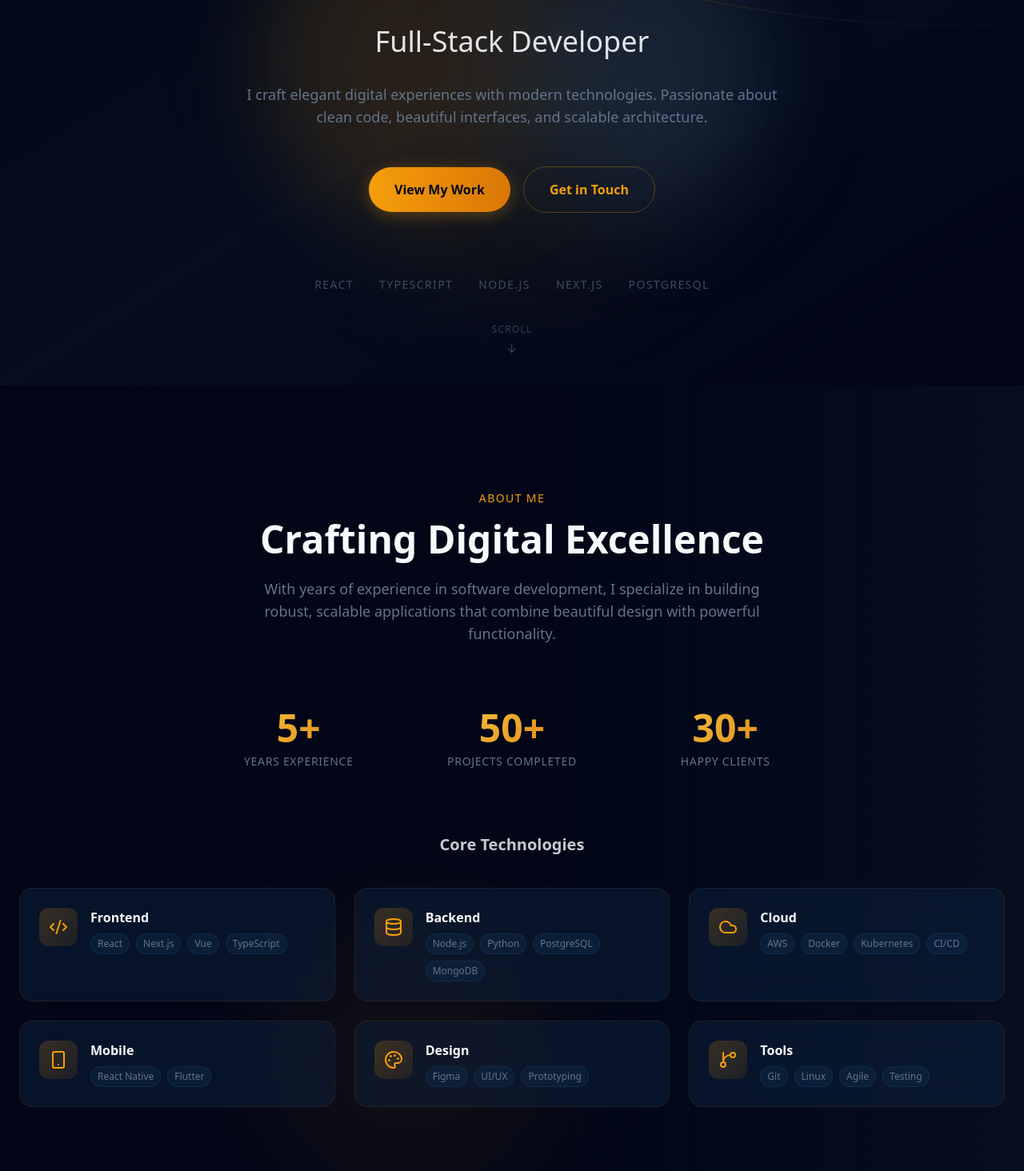
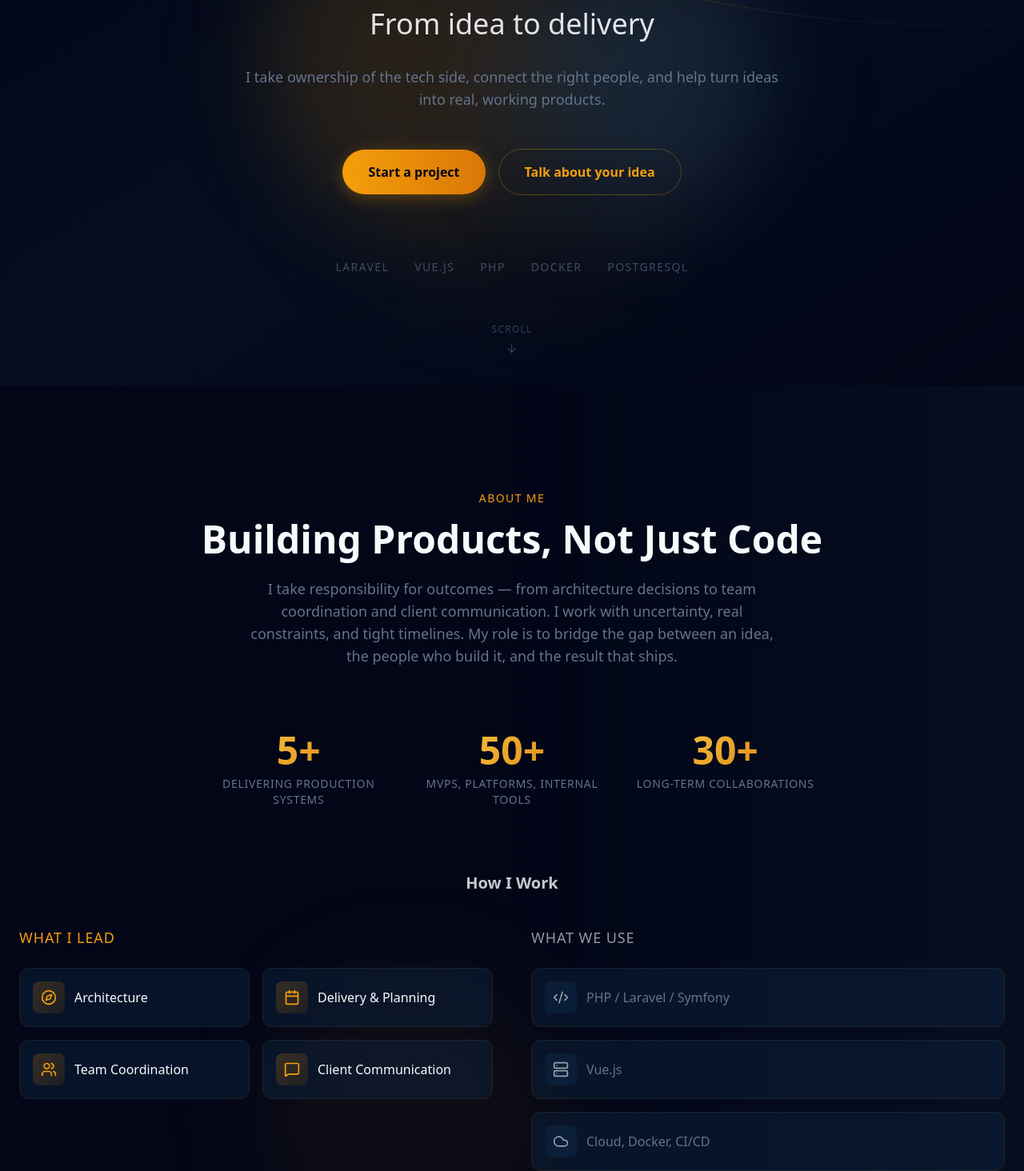
Before and after one commit to ddinisiuc/visit-card, a Next.js app: page /en in a window 1280 px wide. Shown: the part 318-1782 px from the top of the page at 80% size. Built offline with nearby package versions, Linux system fonts and the light colour scheme.

Commit message:
fixed detail page, added new structure the landing

```diff
--- a/messages/en.json
+++ b/messages/en.json
@@ -6,23 +6,25 @@
     "contact": "Contact"
   },
   "hero": {
-    "greeting": "Hello, I'm",
+    "greeting": "",
     "name": "Daniil",
-    "role": "Full-Stack Developer",
-    "description": "I craft elegant digital experiences with modern technologies. Passionate about clean code, beautiful interfaces, and scalable architecture.",
-    "cta": "View My Work",
-    "contact": "Get in Touch"
+    "role": "From idea to delivery",
+    "description": "I take ownership of the tech side, connect the right people, and help turn ideas into real, working products.",
+    "cta": "Start a project",
+    "contact": "Talk about your idea"
   },
   "about": {
     "title": "About Me",
-    "subtitle": "Crafting Digital Excellence",
-    "description": "With years of experience in software development, I specialize in building robust, scalable applications that combine beautiful design with powerful functionality.",
+    "subtitle": "Building Products, Not Just Code",
+    "description": "I take responsibility for outcomes — from architecture decisions to team coordination and client communication. I work with uncertainty, real constraints, and tight timelines. My role is to bridge the gap between an idea, the people who build it, and the result that ships.",
     "stats": {
-      "experience": "Years Experience",
-      "projects": "Projects Completed",
-      "clients": "Happy Clients"
+      "experience": "Delivering production systems",
+      "projects": "MVPs, platforms, internal tools",
+      "clients": "Long-term collaborations"
     },
-    "skills": "Core Technologies"
+    "skills": "How I Work",
+    "whatILead": "What I Lead",
+    "whatWeUse": "What We Use"
   },
   "projects": {
     "title": "Featured Projects",
@@ -39,11 +41,11 @@
     }
   },
   "contact": {
-    "title": "Let's Work Together",
-    "subtitle": "Get in Touch",
-    "description": "Have a project in mind? I'd love to hear about it. Let's create something amazing together.",
-    "email": "Email Me",
-    "socials": "Connect With Me"
+    "title": "Let's Build Together",
+    "subtitle": "Start a Conversation",
+    "description": "Tell me what you're trying to achieve — I'll help you get there.",
+    "email": "Write to me",
+    "socials": "Or find me here"
   },
   "footer": {
     "rights": "All rights reserved.",
--- a/messages/ru.json
+++ b/messages/ru.json
@@ -6,23 +6,25 @@
     "contact": "Контакты"
   },
   "hero": {
-    "greeting": "Привет, я",
+    "greeting": "",
     "name": "Даниил",
-    "role": "Full-Stack Разработчик",
-    "description": "Создаю элегантные цифровые решения с использованием современных технологий. Увлечён чистым кодом, красивыми интерфейсами и масштабируемой архитектурой.",
-    "cta": "Смотреть работы",
-    "contact": "Связаться"
+    "role": "От идеи до запуска",
+    "description": "Беру ответственность за техническую сторону, нахожу нужных людей и помогаю превращать идеи в работающие продукты.",
+    "cta": "Начать проект",
+    "contact": "Обсудить идею"
   },
   "about": {
     "title": "Обо мне",
-    "subtitle": "Создавая цифровое совершенство",
-    "description": "С многолетним опытом в разработке программного обеспечения, я специализируюсь на создании надёжных, масштабируемых приложений, сочетающих красивый дизайн с мощной функциональностью.",
+    "subtitle": "Создаю продукты, а не просто код",
+    "description": "Беру ответственность за результат — от архитектурных решений до координации команды и общения с клиентом. Работаю в условиях неопределённости, реальных ограничений и сжатых сроков. Моя роль — связать идею, людей и результат, который выходит в продакшн.",
     "stats": {
-      "experience": "Лет опыта",
-      "projects": "Завершённых проектов",
-      "clients": "Довольных клиентов"
+      "experience": "Продакшн-системы в проде",
+      "projects": "MVP, платформы, внутренние инструменты",
+      "clients": "Долгосрочное сотрудничество"
     },
-    "skills": "Основные технологии"
+    "skills": "Как я работаю",
+    "whatILead": "Чем руковожу",
+    "whatWeUse": "Что используем"
   },
   "projects": {
     "title": "Избранные проекты",
@@ -39,11 +41,11 @@
     }
   },
   "contact": {
-    "title": "Давайте работать вместе",
-    "subtitle": "Связаться",
-    "description": "Есть идея проекта? Буду рад обсудить. Давайте создадим что-то потрясающее вместе.",
-    "email": "Написать",
-    "socials": "Социальные сети"
+    "title": "Давайте строить вместе",
+    "subtitle": "Начать разговор",
+    "description": "Расскажите, чего хотите достичь — помогу это реализовать.",
+    "email": "Написать мне",
+    "socials": "Или найдите меня здесь"
   },
   "footer": {
     "rights": "Все права защищены.",
--- a/middleware.ts
+++ b/middleware.ts
@@ -4,5 +4,5 @@ import { routing } from './src/i18n/routing';
 export default createMiddleware(routing);
 
 export const config = {
-  matcher: ['/', '/(ru|en)/:path*', '/((?!_next|_vercel|.*\\..*).*)']
+  matcher: ['/((?!api|_next|_vercel|.*\\..*).*)']
 };
--- a/src/app/[locale]/layout.tsx
+++ b/src/app/[locale]/layout.tsx
@@ -18,13 +18,13 @@ const geistMono = Geist_Mono({
 });
 
 export const metadata: Metadata = {
-  title: "Daniil | Full-Stack Developer",
-  description: "Full-Stack Developer crafting elegant digital experiences with modern technologies. Specializing in React, Next.js, TypeScript, and scalable architecture.",
-  keywords: ["developer", "portfolio", "full-stack", "react", "next.js", "typescript"],
+  title: "Daniil | Tech Partner & Product Builder",
+  description: "I take ownership of the tech side, lead small teams, and help turn ideas into working products. Architecture, delivery, and execution.",
+  keywords: ["tech partner", "product builder", "laravel", "vue.js", "team lead", "startup CTO"],
   authors: [{ name: "Daniil" }],
   openGraph: {
-    title: "Daniil | Full-Stack Developer",
-    description: "Full-Stack Developer crafting elegant digital experiences with modern technologies.",
+    title: "Daniil | Tech Partner & Product Builder",
+    description: "I take ownership of the tech side, lead small teams, and help turn ideas into working products.",
     type: "website",
   },
 };
--- a/src/components/About.tsx
+++ b/src/components/About.tsx
@@ -2,15 +2,19 @@
 
 import { useTranslations } from 'next-intl';
 import { motion } from 'framer-motion';
-import { Code2, Palette, Database, Cloud, Smartphone, GitBranch } from 'lucide-react';
+import { Compass, Users, MessageSquare, Calendar, Code2, Server, Cloud } from 'lucide-react';
 
-const skills = [
-  { icon: Code2, name: 'Frontend', techs: ['React', 'Next.js', 'Vue', 'TypeScript'] },
-  { icon: Database, name: 'Backend', techs: ['Node.js', 'Python', 'PostgreSQL', 'MongoDB'] },
-  { icon: Cloud, name: 'Cloud', techs: ['AWS', 'Docker', 'Kubernetes', 'CI/CD'] },
-  { icon: Smartphone, name: 'Mobile', techs: ['React Native', 'Flutter'] },
-  { icon: Palette, name: 'Design', techs: ['Figma', 'UI/UX', 'Prototyping'] },
-  { icon: GitBranch, name: 'Tools', techs: ['Git', 'Linux', 'Agile', 'Testing'] },
+const whatILead = [
+  { icon: Compass, name: 'Architecture' },
+  { icon: Calendar, name: 'Delivery & Planning' },
+  { icon: Users, name: 'Team Coordination' },
+  { icon: MessageSquare, name: 'Client Communication' },
+];
+
+const whatWeUse = [
+  { icon: Code2, name: 'PHP / Laravel / Symfony' },
+  { icon: Server, name: 'Vue.js' },
+  { icon: Cloud, name: 'Cloud, Docker, CI/CD' },
 ];
 
 const stats = [
@@ -75,7 +79,7 @@ export default function About() {
           ))}
         </motion.div>
 
-        {/* Skills Grid */}
+        {/* How I Work */}
         <motion.div
           initial={{ opacity: 0 }}
           whileInView={{ opacity: 1 }}
@@ -85,37 +89,67 @@ export default function About() {
           <h3 className="text-center text-xl font-semibold mb-10 text-foreground/80">
             {t('skills')}
           </h3>
-          <div className="grid grid-cols-1 md:grid-cols-2 lg:grid-cols-3 gap-6">
-            {skills.map((skill, index) => (
+
+          <div className="grid grid-cols-1 lg:grid-cols-2 gap-12">
+            {/* What I Lead */}
             <motion.div
-                key={skill.name}
-                initial={{ opacity: 0, y: 20 }}
+              initial={{ opacity: 0, x: -20 }}
+              whileInView={{ opacity: 1, x: 0 }}
+              viewport={{ once: true }}
+              transition={{ duration: 0.5, delay: 0.5 }}
+            >
+              <h4 className="text-lg font-medium text-gold-400 mb-6 uppercase tracking-wider">
+                {t('whatILead')}
+              </h4>
+              <div className="grid grid-cols-1 sm:grid-cols-2 gap-4">
+                {whatILead.map((item, index) => (
+                  <motion.div
+                    key={item.name}
+                    initial={{ opacity: 0, y: 10 }}
                     whileInView={{ opacity: 1, y: 0 }}
                     viewport={{ once: true }}
-                transition={{ duration: 0.5, delay: 0.5 + index * 0.1 }}
-                whileHover={{ y: -5, scale: 1.02 }}
-                className="group glass rounded-2xl p-6 hover:border-gold-400/30 transition-all duration-300"
+                    transition={{ duration: 0.4, delay: 0.6 + index * 0.1 }}
+                    whileHover={{ y: -3, scale: 1.02 }}
+                    className="group glass rounded-xl p-4 hover:border-gold-400/30 transition-all duration-300 flex items-center gap-3"
                   >
-                <div className="flex items-start gap-4">
-                  <div className="w-12 h-12 rounded-xl bg-gradient-to-br from-gold-400/20 to-gold-500/10 flex items-center justify-center group-hover:from-gold-400/30 group-hover:to-gold-500/20 transition-colors duration-300">
-                    <skill.icon className="w-6 h-6 text-gold-400" />
+                    <div className="w-10 h-10 rounded-lg bg-gradient-to-br from-gold-400/20 to-gold-500/10 flex items-center justify-center group-hover:from-gold-400/30 group-hover:to-gold-500/20 transition-colors duration-300">
+                      <item.icon className="w-5 h-5 text-gold-400" />
                     </div>
-                  <div className="flex-1">
-                    <h4 className="font-semibold text-foreground mb-2">{skill.name}</h4>
-                    <div className="flex flex-wrap gap-2">
-                      {skill.techs.map((tech) => (
-                        <span
-                          key={tech}
-                          className="text-xs px-2 py-1 rounded-full bg-navy-800/50 text-muted border border-navy-700/50"
-                        >
-                          {tech}
-                        </span>
+                    <span className="font-medium text-foreground">{item.name}</span>
+                  </motion.div>
                 ))}
               </div>
+            </motion.div>
+
+            {/* What We Use */}
+            <motion.div
+              initial={{ opacity: 0, x: 20 }}
+              whileInView={{ opacity: 1, x: 0 }}
+              viewport={{ once: true }}
+              transition={{ duration: 0.5, delay: 0.5 }}
+            >
+              <h4 className="text-lg font-medium text-foreground/60 mb-6 uppercase tracking-wider">
+                {t('whatWeUse')}
+              </h4>
+              <div className="grid grid-cols-1 gap-4">
+                {whatWeUse.map((item, index) => (
+                  <motion.div
+                    key={item.name}
+                    initial={{ opacity: 0, y: 10 }}
+                    whileInView={{ opacity: 1, y: 0 }}
+                    viewport={{ once: true }}
+                    transition={{ duration: 0.4, delay: 0.6 + index * 0.1 }}
+                    whileHover={{ y: -3, scale: 1.02 }}
+                    className="group glass rounded-xl p-4 hover:border-gold-400/30 transition-all duration-300 flex items-center gap-3"
+                  >
+                    <div className="w-10 h-10 rounded-lg bg-navy-800/50 flex items-center justify-center group-hover:bg-navy-700/50 transition-colors duration-300">
+                      <item.icon className="w-5 h-5 text-foreground/60" />
                     </div>
+                    <span className="text-muted">{item.name}</span>
+                  </motion.div>
+                ))}
               </div>
             </motion.div>
-            ))}
           </div>
         </motion.div>
       </div>
--- a/src/components/Footer.tsx
+++ b/src/components/Footer.tsx
@@ -28,7 +28,7 @@ export default function Footer() {
               </span>
             </Link>
             <p className="text-muted text-sm max-w-xs">
-              Full-Stack Developer crafting elegant digital experiences with modern technologies.
+              Tech partner helping founders turn ideas into shipped products.
             </p>
           </div>
 
--- a/src/components/Hero.tsx
+++ b/src/components/Hero.tsx
@@ -56,18 +56,8 @@ export default function Hero() {
           className="inline-flex items-center gap-2 px-4 py-2 rounded-full glass border border-gold-400/20 mb-8"
         >
           <Sparkles className="w-4 h-4 text-gold-400" />
-          <span className="text-sm text-foreground/80">Available for new projects</span>
+          <span className="text-sm text-foreground/80">Open to new partnerships</span>
         </motion.div>
-
-        {/* Greeting */}
-        <motion.p
-          initial={{ opacity: 0, y: 20 }}
-          animate={{ opacity: 1, y: 0 }}
-          transition={{ duration: 0.6, delay: 0.1 }}
-          className="text-lg md:text-xl text-muted mb-4"
-        >
-          {t('greeting')}
-        </motion.p>
 
         {/* Name */}
         <motion.h1
@@ -121,7 +111,7 @@ export default function Hero() {
           transition={{ duration: 1, delay: 0.8 }}
           className="mt-20 flex items-center justify-center gap-8 flex-wrap"
         >
-          {['React', 'TypeScript', 'Node.js', 'Next.js', 'PostgreSQL'].map((tech, index) => (
+          {['Laravel', 'Vue.js', 'PHP', 'Docker', 'PostgreSQL'].map((tech, index) => (
             <motion.span
               key={tech}
               initial={{ opacity: 0, y: 10 }}
--- a/src/i18n/routing.ts
+++ b/src/i18n/routing.ts
@@ -3,5 +3,5 @@ import { defineRouting } from 'next-intl/routing';
 export const routing = defineRouting({
   locales: ['en', 'ru'],
   defaultLocale: 'en',
-  localePrefix: 'as-needed'
+  localePrefix: 'always'
 });
```
Also changed, not shown: src/app/[locale]/projects/[slug]/page.tsx (+7 -3 lines). Lines whose indentation alone changed are shown as unchanged.
